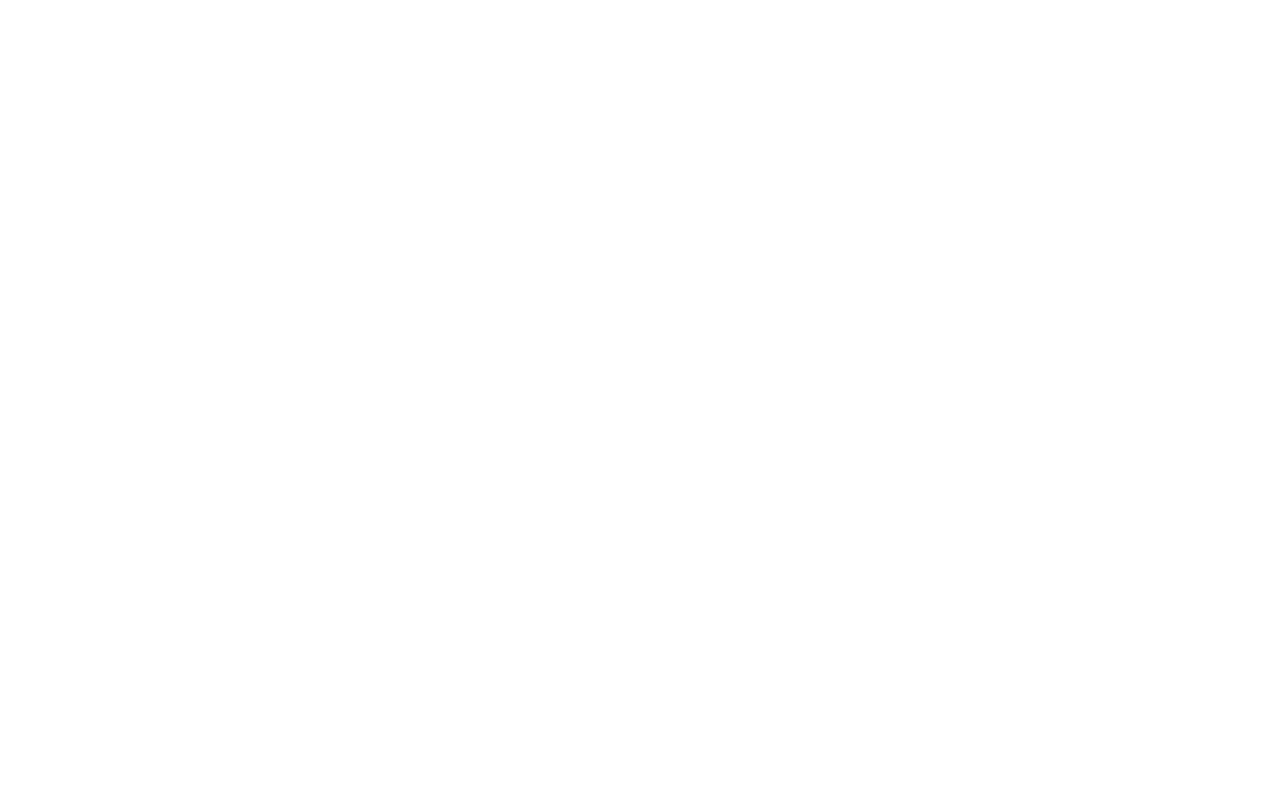
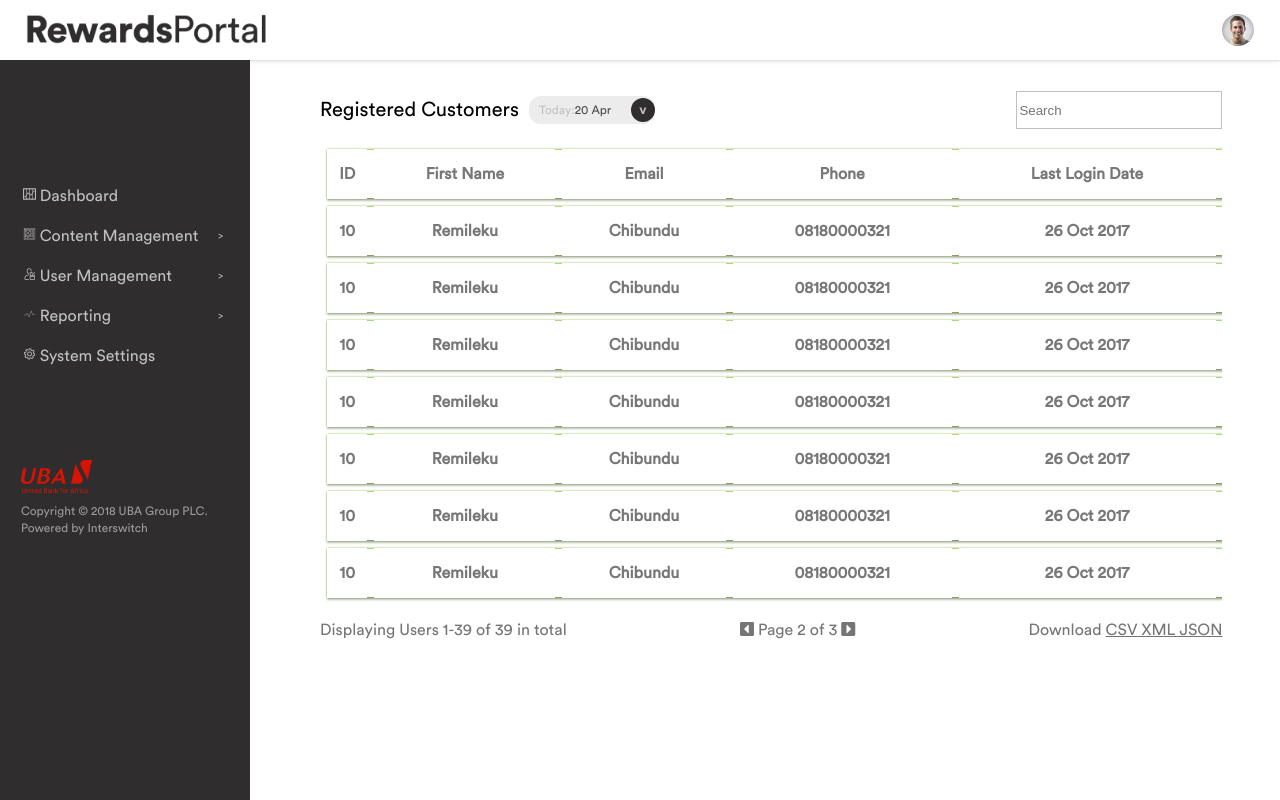
Before and after one commit to RemeAjayi/interswitch-app, an Angular app: page /reporting in a window 1280 px wide. Before the commit this address led to /. Shown: the top 800 px of the page. Built offline with nearby package versions, Linux system fonts and the light colour scheme.

Commit message:
finished page 3

```diff
--- a/src/app/app-routing.module.ts
+++ b/src/app/app-routing.module.ts
@@ -3,10 +3,14 @@
 import { CommonModule } from '@angular/common';
 import { LoginComponent } from './login/login.component';
 import { DashboardComponent } from './dashboard/dashboard.component';
+import { UserMgtComponent } from './user-mgt/user-mgt.component';
+import { ReportingComponent } from './reporting/reporting.component';
 
 const routes: Routes = [
   { path: '', component: LoginComponent},
-  { path: 'dashboard', component: DashboardComponent }
+  { path: 'dashboard', component: DashboardComponent },
+  { path: 'reporting', component: ReportingComponent},
+  { path: 'user-management', component: UserMgtComponent}
 ];
 
 @NgModule({
--- a/src/app/app.module.ts
+++ b/src/app/app.module.ts
@@ -9,6 +9,8 @@
 import { SidebarComponent } from './sidebar/sidebar.component';
 import { DropdownComponent } from './dropdown/dropdown.component';
 import { SearchBrComponent } from './search-br/search-br.component';
+import { ReportingComponent } from './reporting/reporting.component';
+import { UserMgtComponent } from './user-mgt/user-mgt.component';
 
 @NgModule({
   declarations: [
@@ -18,7 +20,9 @@
     HeaderComponent,
     SidebarComponent,
     DropdownComponent,
-    SearchBrComponent
+    SearchBrComponent,
+    ReportingComponent,
+    UserMgtComponent
   ],
   imports: [
     BrowserModule,
--- /dev/null
+++ b/src/app/reporting/reporting.component.css
@@ -0,0 +1,86 @@
+.wrapper
+{
+    margin: 0;
+    display: grid;
+    /* grid-gap: 10px; */
+    grid-template-columns: repeat(4, 1fr);
+    grid-template-areas:
+    "header  header  header header"
+    "sidebar content content content";
+}
+
+.header
+{
+    margin: 0;
+    grid-area: header;
+}
+.sidebar
+{
+    grid-area: sidebar;
+}
+.main
+{
+    grid-area: content;
+}
+.content
+{
+    margin-right: 6%;
+    /* width: 85%; */
+}
+.row-1
+{
+    display: flex;
+    flex: 0 0 auto;
+
+}
+@media (max-width:768px)
+{
+    .row-1{
+        flex-direction: column;
+    }
+}
+.content-heading
+{
+     align-self: center;
+     font-size: 20px;
+     margin-right: 10px;
+}
+.dropdown
+{
+    align-self: center;
+}
+.searchbar
+{
+    align-self: center;
+    justify-self: end;
+    margin-left: auto;
+}
+.row-3
+{
+    display: flex;
+    justify-content: space-between;
+    color: #757575;
+}
+#customers
+{
+    width: 950px;
+    border-spacing: 7px;
+    font-family: 'CircularStd-Book', sans-serif;
+    font-weight: 100;
+}
+tr{
+    background-color: #FFFFFF;
+    border: 1px solid rgba(192, 192, 192, 0.35);
+    box-shadow: 0 2px 2px 0 rgba(0, 0, 0, 0.24), 0 0 2px 0 #8BC34A;
+    width: 941px;
+    height: 50px;
+}
+td
+{
+    font-family: 'CircularStd-Book', sans-serif;
+    color:#757575;
+}
+th{
+    font-family: 'CircularStd-Book', sans-serif;
+    color:#777;
+}
--- /dev/null
+++ b/src/app/reporting/reporting.component.html
@@ -0,0 +1,103 @@
+<div class="wrapper">
+    <div class="header">
+    <app-header></app-header>
+    </div>
+    <div class="sidebar">
+    <app-sidebar></app-sidebar>
+    </div>
+    <div class="main">
+    <div class="content">
+    <br>
+    <div class="row-1">
+    <p class="content-heading">Registered Customers</p>
+
+    <div class="dropdown">
+    <app-dropdown></app-dropdown>
+    </div>
+
+    <div class="searchbar">
+    <app-search-br></app-search-br>
+    </div>
+
+    </div>
+    <!-- end of row 1 -->
+    <div class="row-2" style="overflow-x:auto">
+
+     <table id="customers" class="font-book">
+     <tr>
+       <th>ID</th>
+       <th>First Name</th>
+       <th>Email</th>
+       <th>Phone</th>
+       <th>Last Login Date</th>
+       <th><i class="fa fa-sort"></i></th>
+     </tr>
+
+            <tr>
+                <th>10</th>
+                <th>Remileku</th>
+                <th>Chibundu</th>
+                <th>08180000321</th>
+                <th>26 Oct 2017</th>
+                <th><i class="fa fa-ellipsis-h"></i></th>
+              </tr>
+              <tr>
+                  <th>10</th>
+                  <th>Remileku</th>
+                  <th>Chibundu</th>
+                  <th>08180000321</th>
+                  <th>26 Oct 2017</th>
+                  <th><i class="fa fa-ellipsis-h"></i></th>
+                </tr>
+                <tr>
+                    <th>10</th>
+                    <th>Remileku</th>
+                    <th>Chibundu</th>
+                    <th>08180000321</th>
+                    <th>26 Oct 2017</th>
+                    <th><i class="fa fa-ellipsis-h"></i></th>
+                  </tr>
+                  <tr>
+                      <th>10</th>
+                      <th>Remileku</th>
+                      <th>Chibundu</th>
+                      <th>08180000321</th>
+                      <th>26 Oct 2017</th>
+                      <th><i class="fa fa-ellipsis-h"></i></th>
+                    </tr>
+                    <tr>
+                        <th>10</th>
+                        <th>Remileku</th>
+                        <th>Chibundu</th>
+                        <th>08180000321</th>
+                        <th>26 Oct 2017</th>
+                        <th><i class="fa fa-ellipsis-h"></i></th>
+                      </tr>
+                      <tr>
+                          <th>10</th>
+                          <th>Remileku</th>
+                          <th>Chibundu</th>
+                          <th>08180000321</th>
+                          <th>26 Oct 2017</th>
+                          <th><i class="fa fa-ellipsis-h"></i></th>
+                        </tr>
+                        <tr>
+                            <th>10</th>
+                            <th>Remileku</th>
+                            <th>Chibundu</th>
+                            <th>08180000321</th>
+                            <th>26 Oct 2017</th>
+                            <th><i class="fa fa-ellipsis-h"></i></th>
+                          </tr>
+     </table>
+    </div>
+    <div class="row-3">
+    <p>Displaying Users 1-39 of 39 in total</p>
+    <p><i class="fa fa-caret-square-left"></i>
+      Page 2 of 3
+    <i class="fa fa-caret-square-right"></i></p>
+    <p>Download <u>CSV XML JSON</u></p>
+    </div>
+    </div>
+    </div>
+    </div>
--- /dev/null
+++ b/src/app/reporting/reporting.component.ts
@@ -0,0 +1,15 @@
+import { Component, OnInit } from '@angular/core';
+
+@Component({
+  selector: 'app-reporting',
+  templateUrl: './reporting.component.html',
+  styleUrls: ['./reporting.component.css']
+})
+export class ReportingComponent implements OnInit {
+
+  constructor() { }
+
+  ngOnInit() {
+  }
+
+}
--- a/src/app/sidebar/sidebar.component.css
+++ b/src/app/sidebar/sidebar.component.css
@@ -6,6 +6,15 @@
     grid-template-rows: 100px 100px 100px 100px 100px;
     grid-template-areas: "." "menu" "menu" "." "footer";
 
+  }
+  .menu li a
+  {
+      color: #c0c0c0;
+      text-decoration: none;
+  }
+  .menu li a:hover, .menu li a:active
+  {
+      color: #fff;
   }
   @media (max-width: 768px)
   {
--- a/src/app/sidebar/sidebar.component.html
+++ b/src/app/sidebar/sidebar.component.html
@@ -1,11 +1,25 @@
 <div class="side-nav">
-<p id="menu-title">Menu</p>
-<ul class="menu">
-<li><i class="icon-dashboard"></i>Dashboard</li>
-<li><i class="icon-cms"></i>Content Management<span class="dropdown-icon">></span></li>
-<li><i class="icon-user"></i>User Management<span class="dropdown-icon">></span></li>
-<li><i class="icon-reporting"></i>Reporting<span class="dropdown-icon">></span></li>
-<li><i class="icon-settings"></i>System Settings</li>
+<p id="menu-title" (click)="showMenu()">Menu</p>
+<ul class="menu" id="menu">
+<li>
+  <a class="nav-link" routerLink="/dashboard">
+  <i class="icon-dashboard"></i>Dashboard</a>
+</li>
+<li>
+  <a class="nav-link">
+    <i class="icon-cms"></i>Content Management
+  <span class="dropdown-icon">></span></a>
+</li>
+<li>
+  <a class="nav-link" routerLink="/user-management">
+  <i class="icon-user"></i>User Management
+  <span class="dropdown-icon">></span></a>
+</li>
+<li><a class="nav-link" routerLink="/reporting">
+  <i class="icon-reporting"></i>Reporting
+  <span class="dropdown-icon">></span></a>
+</li>
+<li><a class="nav-link"><i class="icon-settings"></i>System Settings</a></li>
 </ul>
 <div class="footer">
   <img src="assets/logo-red.png" height="33px">
--- a/src/app/sidebar/sidebar.component.ts
+++ b/src/app/sidebar/sidebar.component.ts
@@ -9,6 +9,10 @@
 
   constructor() { }
 
+  showMenu()
+{
+  document.getElementById("menu").classList.toggle("show");
+}
   ngOnInit() {
   }
 
--- /dev/null
+++ b/src/app/user-mgt/user-mgt.component.css
@@ -0,0 +1,53 @@
+.wrapper
+{
+    margin: 0;
+    display: grid;
+    /* grid-gap: 10px; */
+    grid-template-columns: repeat(4, 1fr);
+    grid-template-areas:
+    "header  header  header header"
+    "sidebar content content content";
+}
+
+.header
+{
+    margin: 0;
+    grid-area: header;
+}
+.sidebar
+{
+    grid-area: sidebar;
+}
+.main
+{
+    grid-area: content;
+}
+.content
+{
+    margin-right: 6%;
+    /* width: 85%; */
+}
+.row-1
+{
+    display: grid;
+    grid-template-columns: repeat(8, 1fr);
+    grid-template-areas: "a b . . . c c c";
+
+}
+.content-heading
+{
+     grid-area: a;
+     align-self: center;
+     font-size: 20px;
+}
+.dropdown
+{
+    grid-area: b;
+    align-self: center;
+}
+.searchbar
+{
+    grid-area: c;
+    align-self: center;
+    justify-self: end;
+}
--- /dev/null
+++ b/src/app/user-mgt/user-mgt.component.html
@@ -0,0 +1,29 @@
+<div class="wrapper">
+    <div class="header">
+    <app-header></app-header>
+    </div>
+    <div class="sidebar">
+    <app-sidebar></app-sidebar>
+    </div>
+    <div class="main">
+    <div class="content">
+    <br>
+    <div class="row-1">
+    <p class="content-heading">Registered Customers</p>
+
+    <div class="dropdown">
+        <app-dropdown></app-dropdown>
+    </div>
+
+    <div class="searchbar">
+      <app-search-br></app-search-br>
+    </div>
+
+    </div>
+    <!-- end of row 1 -->
+    <div class="row-2">
+
+    </div>
+    </div>
+    </div>
+    </div>
--- /dev/null
+++ b/src/app/user-mgt/user-mgt.component.ts
@@ -0,0 +1,15 @@
+import { Component, OnInit } from '@angular/core';
+
+@Component({
+  selector: 'app-user-mgt',
+  templateUrl: './user-mgt.component.html',
+  styleUrls: ['./user-mgt.component.css']
+})
+export class UserMgtComponent implements OnInit {
+
+  constructor() { }
+
+  ngOnInit() {
+  }
+
+}
--- a/src/index.html
+++ b/src/index.html
@@ -7,6 +7,7 @@
 
   <meta name="viewport" content="width=device-width, initial-scale=1">
   <link rel="stylesheet" href="icons.css">
+  <link rel="stylesheet" href="https://use.fontawesome.com/releases/v5.5.0/css/all.css" integrity="sha384-B4dIYHKNBt8Bc12p+WXckhzcICo0wtJAoU8YZTY5qE0Id1GSseTk6S+L3BlXeVIU" crossorigin="anonymous">
   <link rel="icon" type="image/x-icon" href="favicon.ico">
 </head>
 <body>
```
Also changed, not shown: 2 other files (tests, documents, lock files or other folders).
